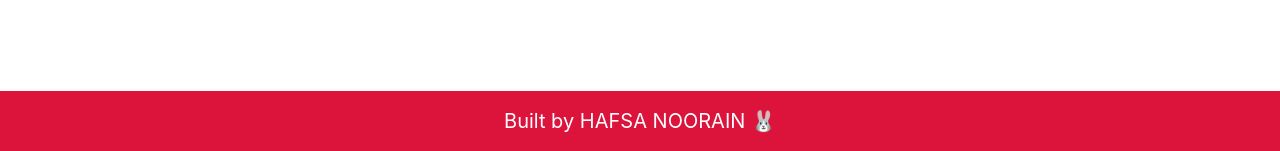
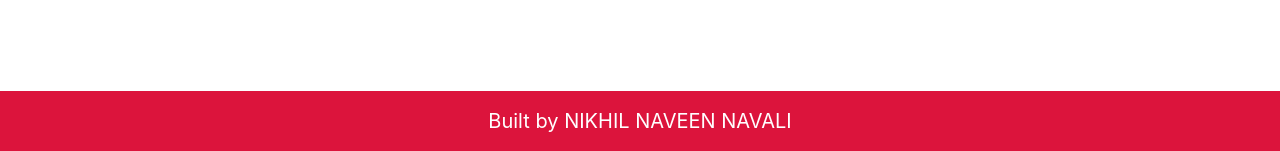
Before and after one commit to Nikhil758/CRUD, a Flask app: page / in a window 1280 px wide. Shown: the part 649-800 px from the top of the page. Run offline with Flask 3, Linux system fonts and the light colour scheme; data comes from the database, SQL or seed files in the repository; some libraries are stand-ins or nearby versions.

Commit message:
Update index.html

```diff
--- a/templates/index.html
+++ b/templates/index.html
@@ -215,7 +215,7 @@
 </body>
 
 <footer>
-    Built by HAFSA NOORAIN 🐰
+    Built by NIKHIL NAVEEN NAVALI
 </footer>
 
 </html>
```
